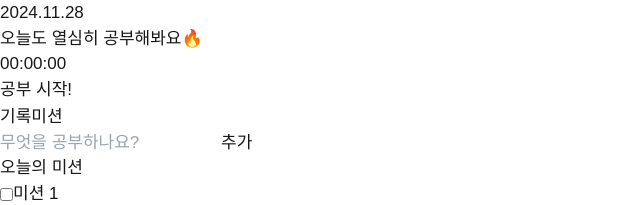
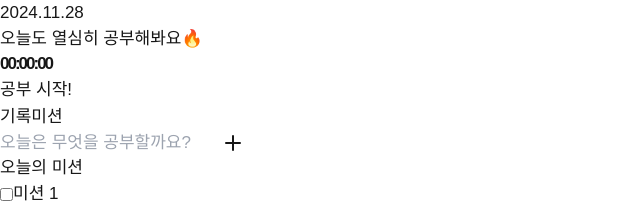
Before and after one commit to lse-7660/studyapp, a Next.js app: page / in a window 1280 px wide. Both pictures are taken after a click on the button "미션". Shown: the top 205 px of the page, without its empty margins (0-640 px from the left). Built offline with nearby package versions, Linux system fonts and the light colour scheme; a web font is replaced by a local one.

Commit message:
scss reset, 레이아웃 및 디자인 수정

```diff
--- a/package.json
+++ b/package.json
@@ -11,6 +11,7 @@
     "dependencies": {
         "apexcharts": "^4.1.0",
         "date-fns": "^4.1.0",
+        "lucide-react": "^0.462.0",
         "next": "15.0.3",
         "react": "19.0.0-rc-66855b96-20241106",
         "react-dom": "19.0.0-rc-66855b96-20241106",
--- a/src/app/main/page.jsx
+++ b/src/app/main/page.jsx
@@ -6,7 +6,7 @@ import React from 'react';
 
 const MainPage = () => {
     return (
-        <div className="flex flex-col gap-10 px-5 py-20 bg-gray-200">
+        <div className="flex flex-col gap-10 px-5 py-5 bg-gray-200">
             <Header />
             <StopWatch />
             <Tabs />
--- a/src/components/MissionTab.jsx
+++ b/src/components/MissionTab.jsx
@@ -2,6 +2,7 @@
 
 import React from 'react';
 import MissionList from './MissionList';
+import { Plus } from 'lucide-react';
 
 // MissionTab.jsx
 
@@ -12,20 +13,23 @@ const MissionTab = ({ addMission, missions, task, setTask, onUpdate }) => {
     };
     return (
         <div className="flex flex-col gap-10">
-            <form onSubmit={handleSubmit} className="flex flex-row gap-2 h-12">
+            <form onSubmit={handleSubmit} className="relative h-12">
                 <input
                     type="text"
-                    placeholder="무엇을 공부하나요?"
+                    placeholder="오늘은 무엇을 공부할까요?"
                     value={task}
                     onChange={(e) => setTask(e.target.value)}
-                    className="w-4/5 h-full p-3 rounded-md border-2 border-gray-200"
+                    className="w-full h-full p-3 rounded-md border-b-2 border-gray-100"
                 />
                 <button
                     type="submit"
                     disabled={!task}
-                    className={`w-1/5 h-full text-white rounded-md ${task ? 'bg-black' : 'bg-gray-200'}`}
+                    className={`flex items-center justify-center absolute right-0 top-1/2 -translate-y-1/2 w-9 h-9 rounded-full text-white ${
+                        task ? 'bg-black' : 'bg-gray-200'
+                    }`}
                 >
-                    추가
+                    <p className="blind">추가</p>
+                    <Plus />
                 </button>
             </form>
             <div className="flex flex-col gap-10">
--- a/src/components/Stopwatch.jsx
+++ b/src/components/Stopwatch.jsx
@@ -7,11 +7,11 @@ import React from 'react';
 
 const Stopwatch = () => {
     const { state, dispatch, formatStopwatch } = useStopwatch();
-    const btnStyle = 'flex justify-center py-3 rounded-md w-72 bg-white active:bg-gray-300';
+    const btnStyle = 'flex justify-center py-3 rounded-lg w-72 bg-white active:bg-gray-300';
 
     return (
-        <div className="flex flex-col gap-5 items-center">
-            <h1 className="text-7xl font-bold">{formatStopwatch(state.time)}</h1>
+        <div className="flex flex-col gap-5 items-center my-5">
+            <h2 className="number-style text-7xl">{formatStopwatch(state.time)}</h2>
             <div className="flex flex-row gap-5">
                 <button
                     onClick={() => {
--- a/src/components/layout/Section.jsx
+++ b/src/components/layout/Section.jsx
@@ -1,7 +1,7 @@
 import React from 'react';
 
 const Section = ({ children }) => {
-    return <section className="p-8 rounded-md bg-white">{children}</section>;
+    return <section className="p-7 rounded-xl bg-white">{children}</section>;
 };
 
 export default Section;
--- a/src/styles/_fonts.scss
+++ b/src/styles/_fonts.scss
@@ -32,6 +32,11 @@ a {
     }
 }
 
+.number-style {
+    font-weight: bolder;
+    letter-spacing: -2px;
+}
+
 @font-face {
     font-family: 'GmarketSansMedium';
     src: url('https://fastly.jsdelivr.net/gh/projectnoonnu/noonfonts_2001@1.1/GmarketSansMedium.woff') format('woff');
```
Also changed, not shown: 1 other file (tests, documents, lock files or other folders). Lines whose indentation alone changed are shown as unchanged.
